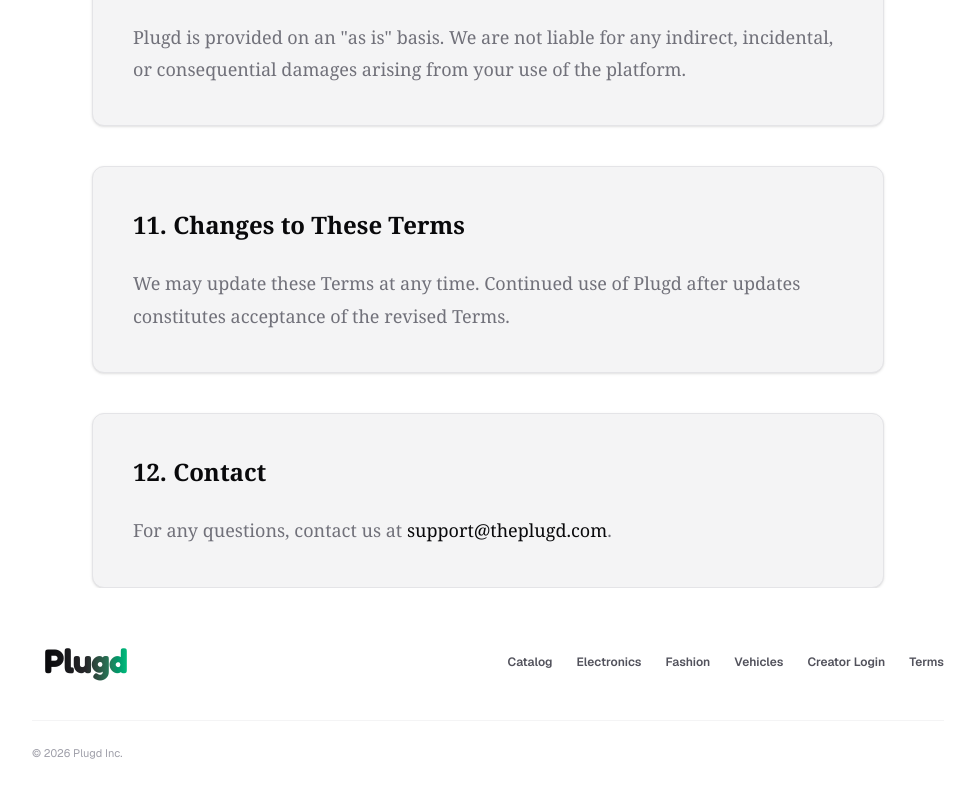
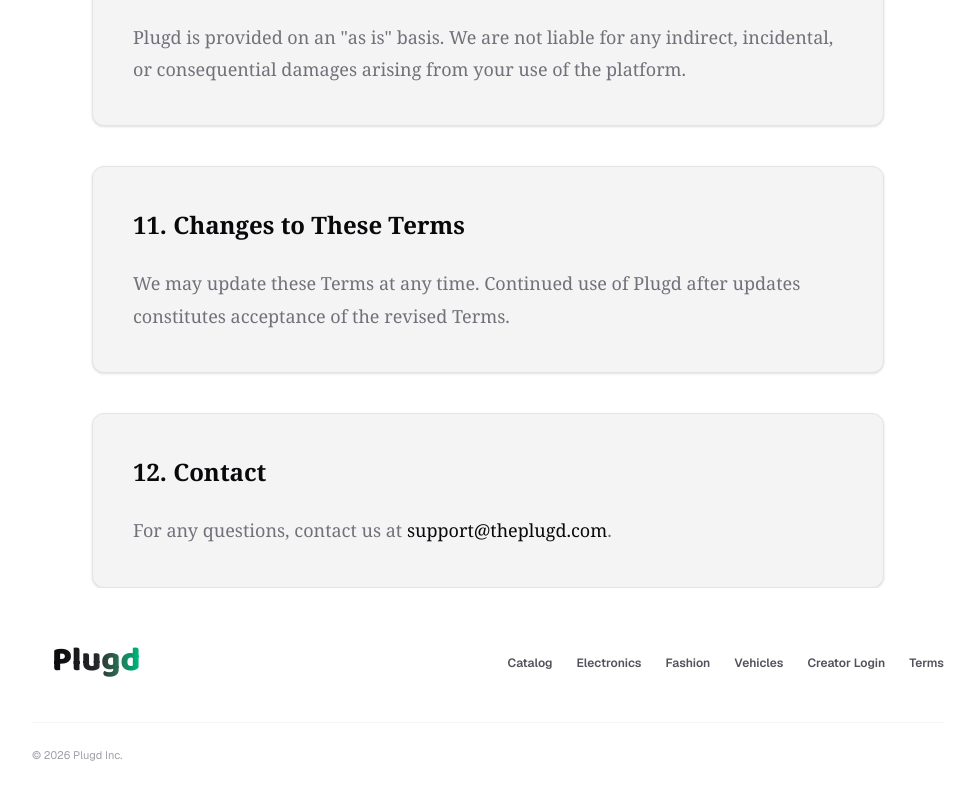
Before and after one commit to Ravishankar802/The-Plugd, a Next.js app: page /terms-of-service in a window 1280 px wide. Shown: the part 3290-4090 px from the top of the page, without its empty margins (152-1127 px from the left). Built offline with nearby package versions, Linux system fonts and the light colour scheme.

Commit message:
style(branding): update Plugd wordmark to Baloo 2 ExtraBold matching Zepto typographic style

```diff
--- a/src/app/layout.tsx
+++ b/src/app/layout.tsx
@@ -1,5 +1,5 @@
 import type { Metadata } from "next";
-import { Geist, Geist_Mono, EB_Garamond, Fredoka } from "next/font/google";
+import { Geist, Geist_Mono, EB_Garamond, Baloo_2 } from "next/font/google";
 import { Analytics } from "@vercel/analytics/next";
 import "./globals.css";
 
@@ -18,10 +18,10 @@ const ebGaramond = EB_Garamond({
   subsets: ["latin"],
 });
 
-const fredoka = Fredoka({
+const baloo2 = Baloo_2({
   variable: "--font-logo",
   subsets: ["latin"],
-  weight: ["600", "700"],
+  weight: ["700", "800"],
 });
 
 export const metadata: Metadata = {
@@ -66,7 +66,7 @@ export default function RootLayout({
 }>) {
   return (
     <html lang="en" suppressHydrationWarning>
-      <body className={`${geistSans.variable} ${geistMono.variable} ${ebGaramond.variable} ${fredoka.variable} min-h-screen bg-background text-foreground selection:bg-foreground selection:text-background transition-colors duration-300`}>
+      <body className={`${geistSans.variable} ${geistMono.variable} ${ebGaramond.variable} ${baloo2.variable} min-h-screen bg-background text-foreground selection:bg-foreground selection:text-background transition-colors duration-300`}>
         <ThemeProvider
           attribute="class"
           defaultTheme="system"
--- a/src/components/Footer.tsx
+++ b/src/components/Footer.tsx
@@ -19,8 +19,8 @@ export default function Footer({ showBorder = true }: FooterProps) {
     <footer className={`w-full bg-white text-zinc-600 py-10 md:py-12 font-sans ${showBorder ? "border-t border-zinc-200/80" : ""}`}>
       <div className="mx-auto max-w-7xl px-4 md:px-6">
         <div className="flex flex-col md:flex-row md:items-center md:justify-between gap-6 pb-8 border-b border-zinc-100">
-          <Link href="/" className="group flex shrink-0 items-center pl-2 md:pl-3">
-            <span className="font-logo text-3xl md:text-[34px] font-bold tracking-tight bg-gradient-to-r from-zinc-950 via-zinc-800 to-emerald-500 bg-clip-text text-transparent select-none inline-block py-1 pb-1.5 leading-tight">
+          <Link href="/" className="group flex shrink-0 items-center pl-3 sm:pl-4 md:pl-5">
+            <span className="font-logo text-3xl md:text-[34px] font-extrabold tracking-normal bg-gradient-to-r from-zinc-950 via-zinc-800 to-emerald-500 bg-clip-text text-transparent select-none inline-block pt-1 pb-2 leading-tight overflow-visible">
               Plugd
             </span>
           </Link>
--- a/src/components/Header.tsx
+++ b/src/components/Header.tsx
@@ -43,8 +43,8 @@ export default function Header({
     <header className="sticky top-0 z-40 w-full border-b border-zinc-200/80 bg-white/95 backdrop-blur-xl transition-all">
       <div className="mx-auto flex max-w-7xl items-center justify-between gap-3 px-4 py-3 md:gap-6 md:px-6 md:py-3.5">
         {/* Left: Logo & Wordmark */}
-        <Link href="/" className="group flex shrink-0 items-center pl-2 md:pl-3">
-          <span className="font-logo text-3xl md:text-[34px] font-bold tracking-tight bg-gradient-to-r from-zinc-950 via-zinc-800 to-orange-500 bg-clip-text text-transparent select-none inline-block py-1 pb-1.5 leading-tight">
+        <Link href="/" className="group flex shrink-0 items-center pl-3 sm:pl-4 md:pl-5">
+          <span className="font-logo text-3xl md:text-[34px] font-extrabold tracking-normal bg-gradient-to-r from-zinc-950 via-zinc-800 to-orange-500 bg-clip-text text-transparent select-none inline-block pt-1 pb-2 leading-tight overflow-visible">
             Plugd
           </span>
         </Link>
```
